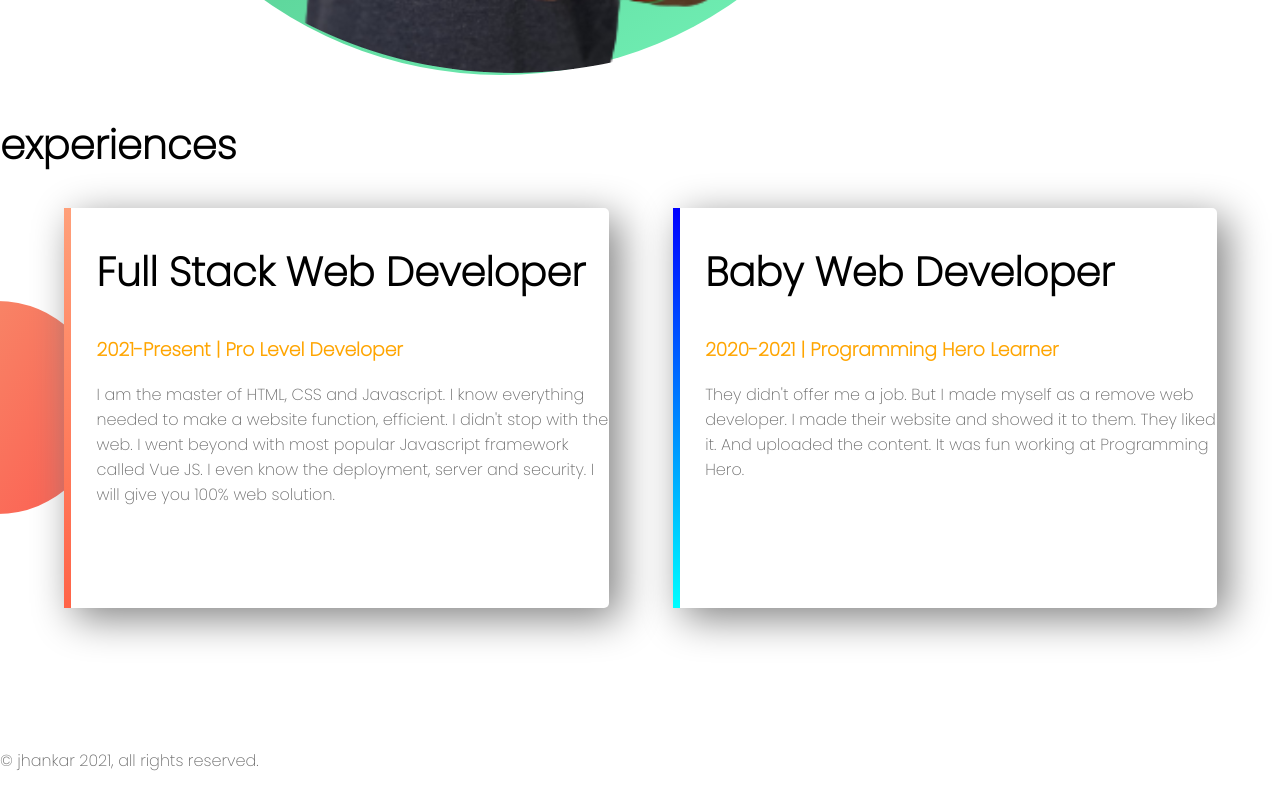
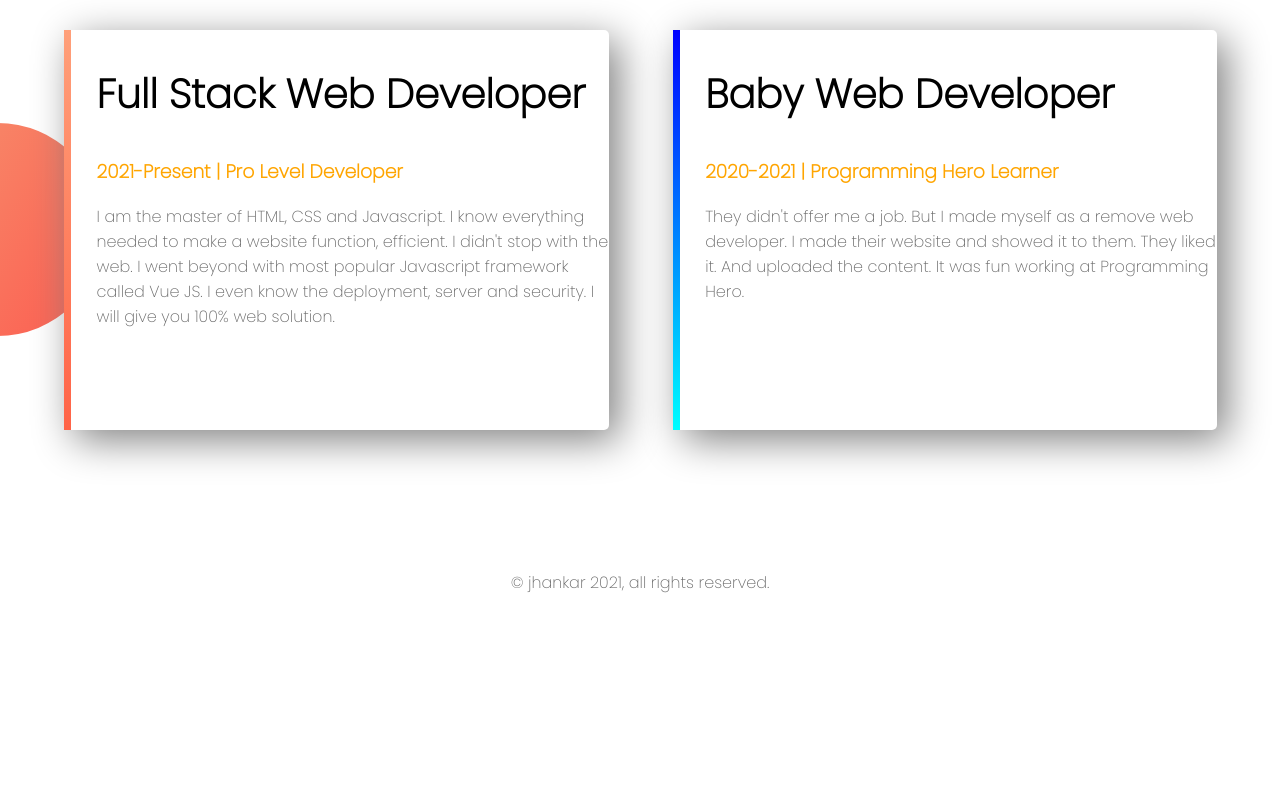
Before and after one commit to nasrinrima123/web-portfolio, a plain HTML site: page index.html in a window 1280 px wide. Shown: the part 1396-2185 px from the top of the page. After the commit the page ends 2007 px from the top, so only its background shows below. Drawn offline with Linux system fonts and the light colour scheme.

Commit message:
fixed footer

```diff
--- a/style.css
+++ b/style.css
@@ -68,9 +68,18 @@ p{
     border-image: linear-gradient(180deg,blue,cyan);
     border-image-slice: 1;
 }
+
+footer {
+    width:100%;
+    overflow:hidden
+}
 footer p{
     text-align: center;
     font: 12px;
-    float: left;
+
 
 }
+
+img{
+    width:100%
+}
```
